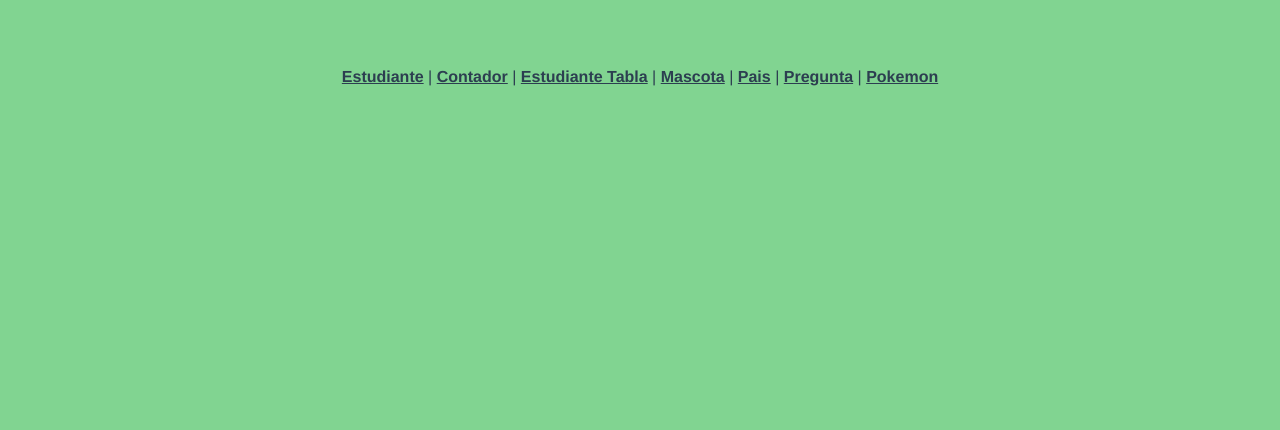
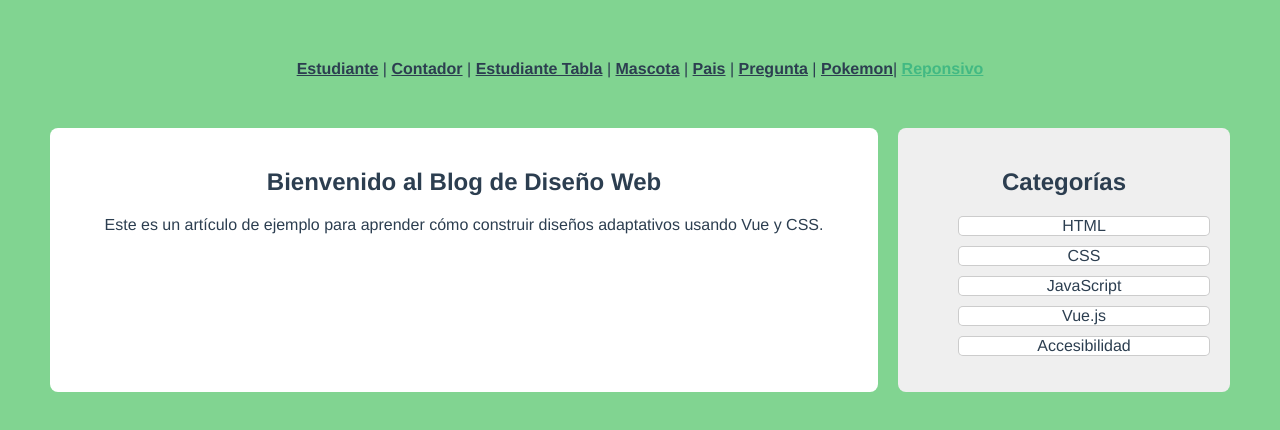
Before and after one commit to gabyrodriguez7/pw_u2_p8_router_ec, a Vue app: page /responsivo in a window 1280 px wide. Shown: the top 430 px of the page. Built offline with nearby package versions, Linux system fonts and the light colour scheme.

Commit message:
Taller 27

```diff
--- /dev/null
+++ b/src/components/ComponenteResposivo.vue
@@ -0,0 +1,69 @@
+<template>
+  <div class="layout">
+    <main class="contenido">
+      <h1>{{ titulo }}</h1>
+      <p>{{ articulo }}</p>
+    </main>
+
+    <aside class="sidebar">
+      <h2>Categorías</h2>
+      <ul>
+        <li v-for="categoria in categorias" :key="categoria">{{ categoria }}</li>
+      </ul>
+    </aside>
+  </div>
+</template>
+
+<script>
+export default {
+  name: "App",
+  data() {
+    return {
+      titulo: "Bienvenido al Blog de Diseño Web",
+      articulo:
+        "Este es un artículo de ejemplo para aprender cómo construir diseños adaptativos usando Vue y CSS.",
+      categorias: ["HTML", "CSS", "JavaScript", "Vue.js", "Accesibilidad"]
+    };
+  }
+};
+</script>
+
+<style>
+body {
+  margin: 0;
+  font-family: sans-serif;
+  background-color: #f9f9f9;
+}
+
+.layout {
+  display: flex;
+  flex-direction: row;
+  gap: 20px;
+  padding: 20px;
+}
+
+.contenido {
+  flex: 3;
+  background: white;
+  padding: 20px;
+  border-radius: 8px;
+}
+
+.sidebar {
+  flex: 1;
+  background: #efefef;
+  padding: 20px;
+  border-radius: 8px;
+   text-align: center;
+}
+
+/* Responsive */
+@media screen and (max-width: 768px) {
+  .layout {
+    flex-direction: column;
+  }
+  li{
+    width: 90%;
+  }
+}
+</style>
--- a/src/components/NavBar.vue
+++ b/src/components/NavBar.vue
@@ -7,7 +7,8 @@
       <router-link to="/mascota">Mascota</router-link> |
       <router-link to="/buscarPais">Pais</router-link> |
       <router-link to="/preguntaYesNo">Pregunta</router-link> |
-      <router-link to="/Pokemon">Pokemon</router-link>
+      <router-link to="/Pokemon">Pokemon</router-link>|
+      <router-link to="/responsivo">Reponsivo</router-link>
     </nav>
   </div>
 </template>
--- a/src/router/index.js
+++ b/src/router/index.js
@@ -3,8 +3,14 @@
 import EstudianteTablaView from "../views/EstudianteTablaView.vue";
 import MascotaView from "../views/MascotaView.vue";
 import PokemonView from "../views/PokemonView.vue";
+import ResponsivoView from "@/views/ResponsivoView.vue";
 
 const routes = [
+    {
+    path: "/responsivo",
+    name: "ResponsivoView",
+    component: ResponsivoView,
+  },
   {
     path: "/estudiante/:cedula",
     name: "estudianteView",
--- /dev/null
+++ b/src/views/ResponsivoView.vue
@@ -0,0 +1,17 @@
+<template>
+  <ComponenteResposivo/>
+</template>
+
+<script>
+import ComponenteResposivo from '@/components/ComponenteResposivo.vue'
+export default {
+    components:{
+ComponenteResposivo,
+    }
+
+}
+</script>
+
+<style>
+
+</style>
```
